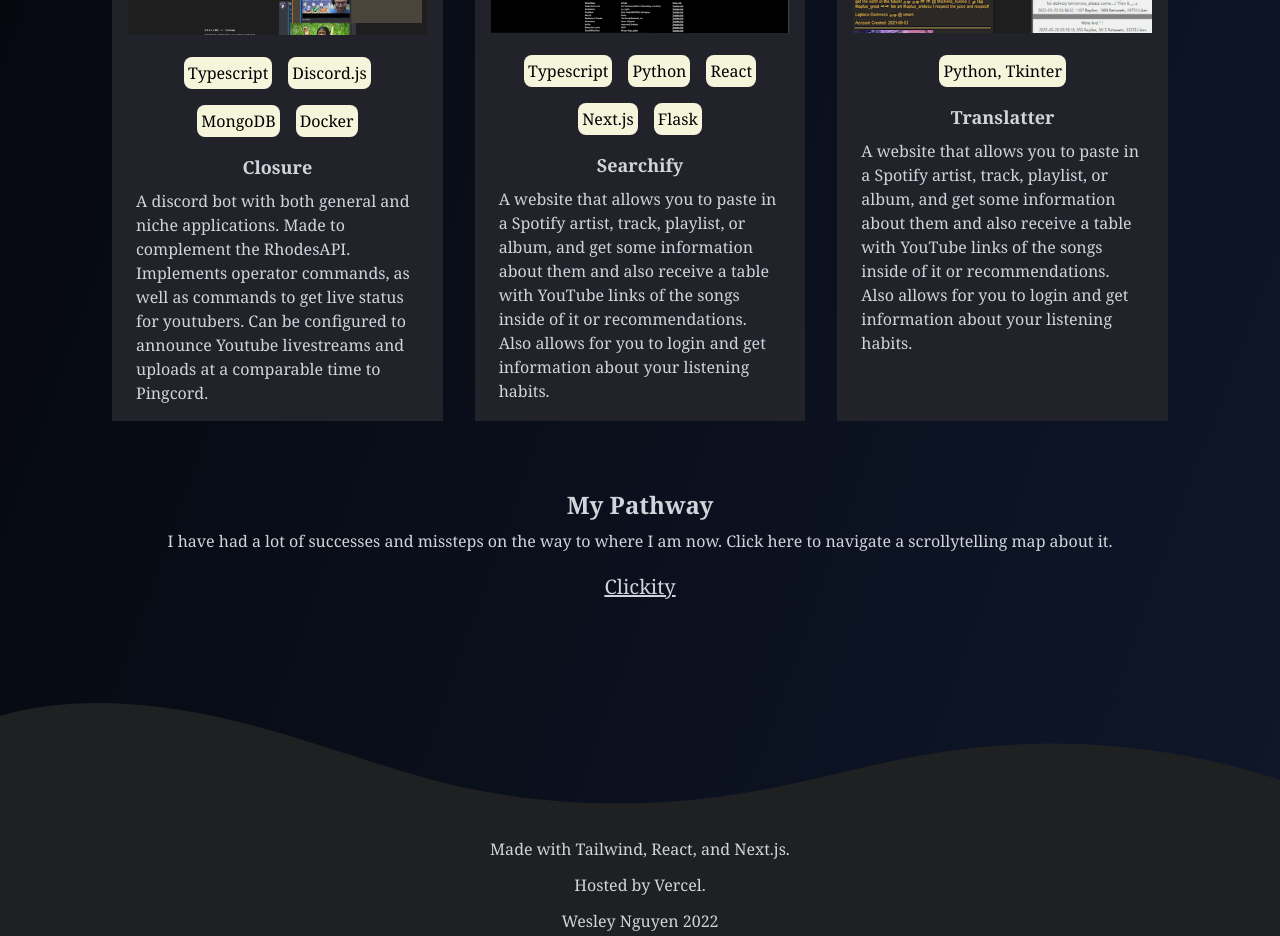
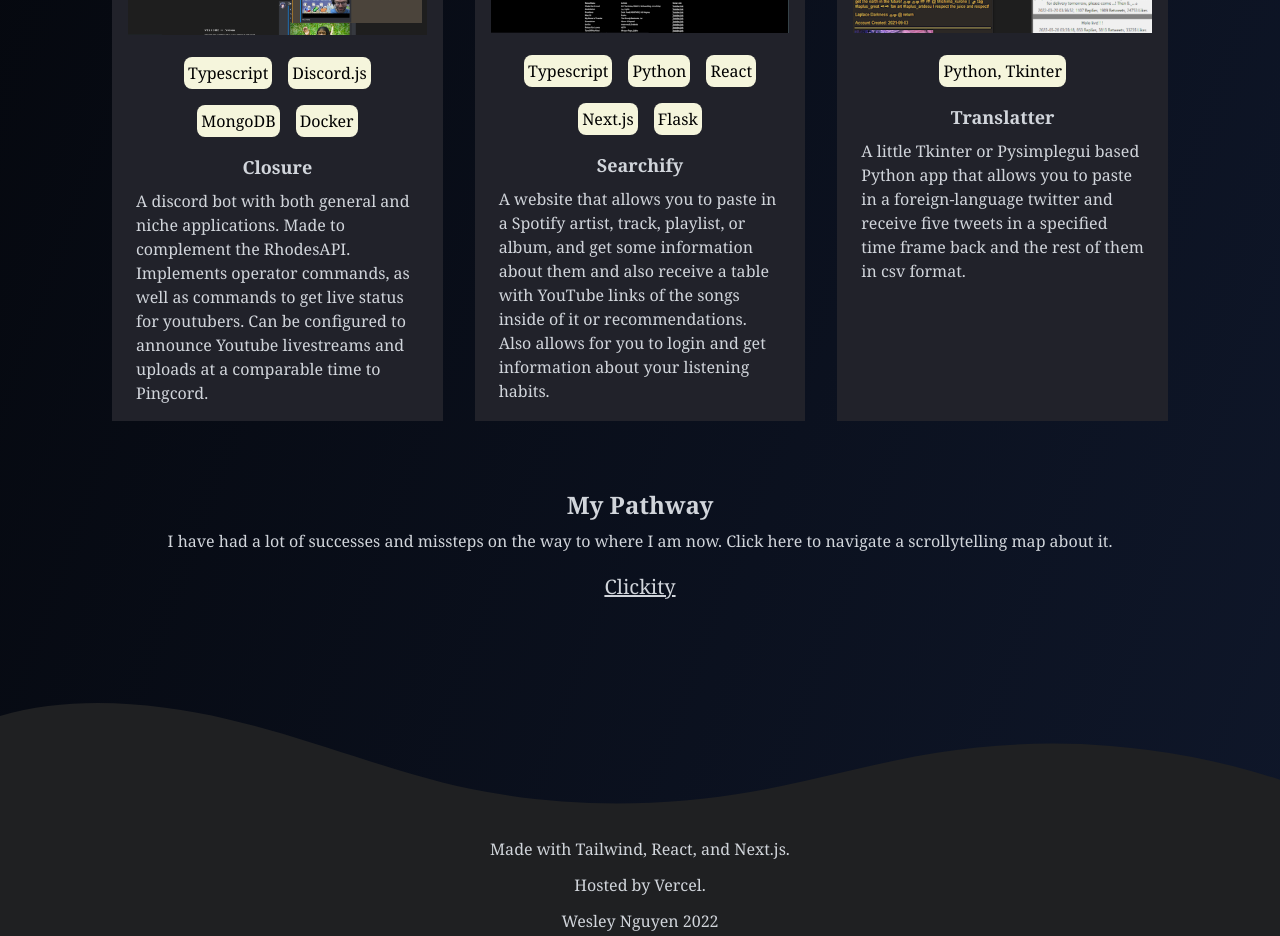
Before and after one commit to wesngu28/wesngu28.com-nextjs, a Next.js app: page / in a window 1280 px wide. Shown: the part 2600-3536 px from the top of the page. Built offline with nearby package versions, Linux system fonts and the light colour scheme.

Commit message:
add translatter text

```diff
--- a/components/Projects.tsx
+++ b/components/Projects.tsx
@@ -17,7 +17,7 @@ export default function Projects() {
                 <ProjectCard techs={['Javascript', 'Mapbox', 'Sass']} url={'https://github.com/wesngu28/mapping-terrorism'} image={mappingTerrorism} name={'Mapping Terrorism'} desc={'A website dashboard that visualizes the data from the University of Maryland Global Terrorism Database. Made as a group project for Geography 458 with the University of Washington. Was responsible for the design and structure of the website and the icons on the map.'} />
                 <ProjectCard techs={['Typescript', 'Discord.js', 'MongoDB', 'Docker']} url={'https://github.com/wesngu28/closurets'} image={closure} name={'Closure'} desc={'A discord bot with both general and niche applications. Made to complement the RhodesAPI. Implements operator commands, as well as commands to get live status for youtubers. Can be configured to announce Youtube livestreams and uploads at a comparable time to Pingcord.'} />
                 <ProjectCard techs={['Typescript', 'Python', 'React', 'Next.js', 'Flask']} url={'https://github.com/wesngu28/searchify'} image={searchify} name={'Searchify'} desc={'A website that allows you to paste in a Spotify artist, track, playlist, or album, and get some information about them and also receive a table with YouTube links of the songs inside of it or recommendations. Also allows for you to login and get information about your listening habits.'} />
-                <ProjectCard techs={['Python, Tkinter']} url={'https://github.com/wesngu28/Twitter-Translator'} image={translator} name={'Translatter'} desc={'A website that allows you to paste in a Spotify artist, track, playlist, or album, and get some information about them and also receive a table with YouTube links of the songs inside of it or recommendations. Also allows for you to login and get information about your listening habits.'} />
+                <ProjectCard techs={['Python, Tkinter']} url={'https://github.com/wesngu28/Twitter-Translator'} image={translator} name={'Translatter'} desc={'A little Tkinter or Pysimplegui based Python app that allows you to paste in a foreign-language twitter and receive five tweets in a specified time frame back and the rest of them in csv format.'} />
             </ul>
         </div>
     )
```
